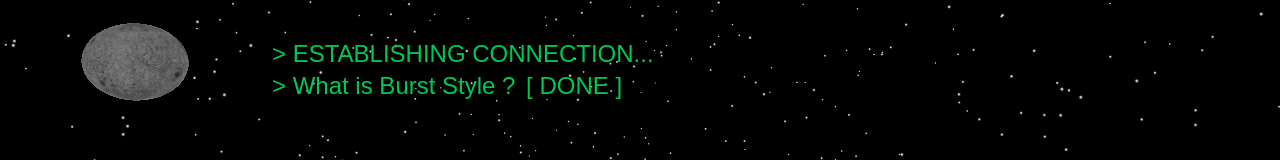
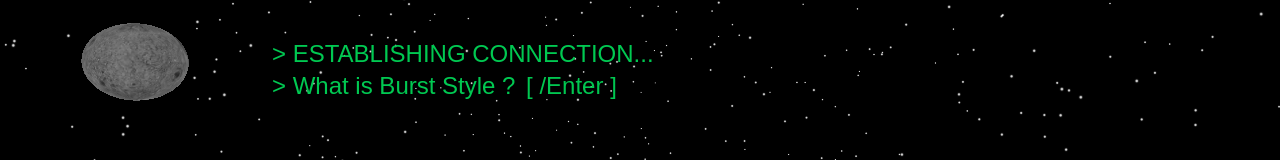
Before and after one commit to EricKei2002/burst-style, a Next.js app: page / in a window 1280 px wide. Shown: the part 314-474 px from the top of the page. Built offline with nearby package versions, Linux system fonts and the light colour scheme.

Commit message:
feat: HeroコンポーネントのUIテキストを[ DONE ]から[ /Enter ]に変更

```diff
--- a/app/components/Hero.tsx
+++ b/app/components/Hero.tsx
@@ -138,7 +138,7 @@ export default function Hero() {
           <div className="max-w-3xl w-full px-4 mt-8 text-left">
             <div className="loading-text font-mono text-green-500 text-xl md:text-2xl mb-8 mt-4 opacity-0">
                &gt; ESTABLISHING CONNECTION...<br />
-               &gt; What is Burst Style ? <span onClick={showDescription} className="trigger-btn cursor-pointer animate-pulse hover:bg-green-500/20 px-1 rounded transition-colors inline-block">[ DONE ]</span>
+               &gt; What is Burst Style ? <span onClick={showDescription} className="trigger-btn cursor-pointer animate-pulse hover:bg-green-500/20 px-1 rounded transition-colors inline-block">[ /Enter ]</span>
             </div>
             <p className="text-sm leading-relaxed text-green-500 sm:text-base font-mono mb-6">
               <SplitText charClassName="desc-char">&quot;Burst Style&quot; — 創造性を爆発させ、未知の体験を形にする。</SplitText>
```
